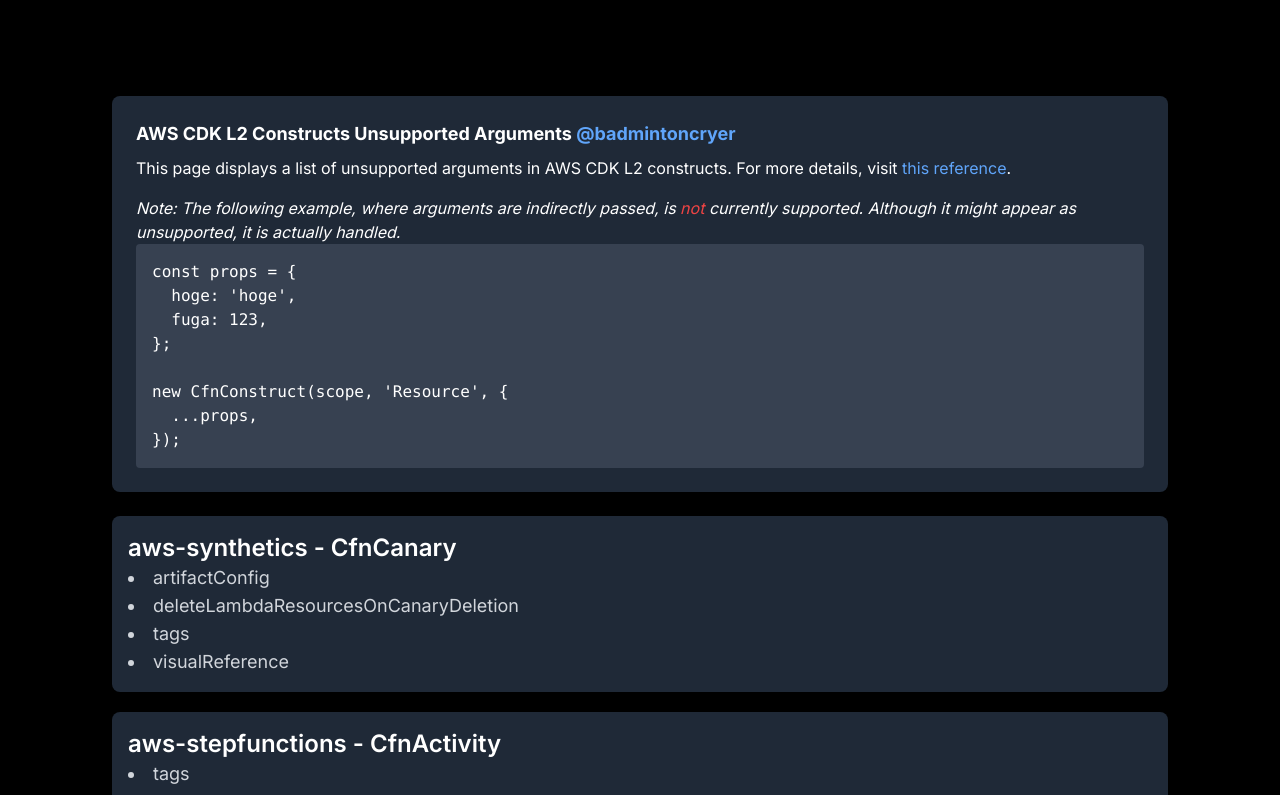
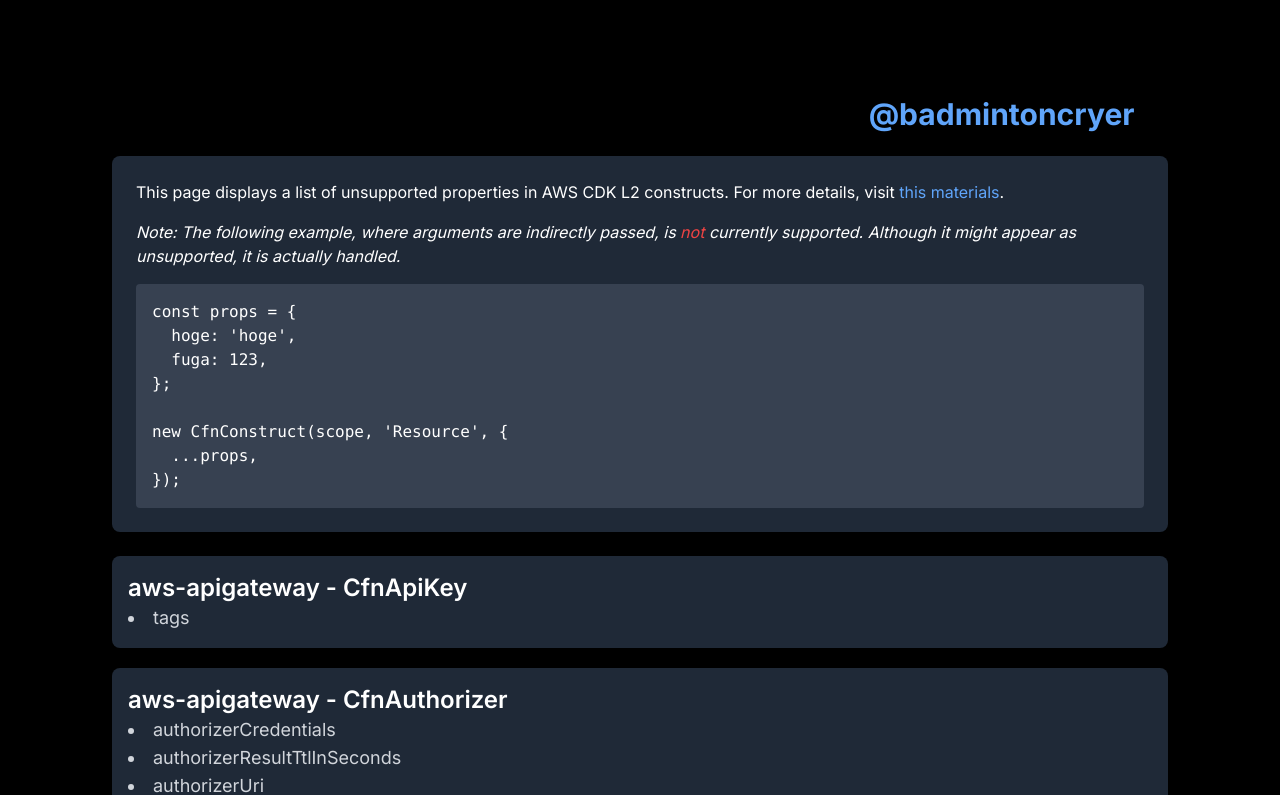
Before and after one commit to badmintoncryer/cdk-unsupported-property-app, a Next.js app in the folder frontend/: page / in a window 1280 px wide. Shown: the top 795 px of the page. Built offline with nearby package versions, Linux system fonts and the light colour scheme.

Commit message:
feat: sort

```diff
--- a/frontend/app/page.tsx
+++ b/frontend/app/page.tsx
@@ -3,10 +3,8 @@
 export default function Home() {
 	return (
 		<main className="flex min-h-screen flex-col items-center justify-between p-24 bg-black">
-			<div className="container mx-auto px-4">
-				<div className="bg-gray-800 text-white p-6 rounded-lg shadow mb-6">
-					<h1 className="text-lg font-bold mb-2">
-						AWS CDK L2 Constructs Unsupported Arguments {""}
+			<h1 className="text-3xl font-bold mb-6">
+				AWS CDK L2 Constructs Unsupported Properties {""}
 				<a
 					href="https://github.com/badmintoncryer"
 					className="text-blue-400 hover:text-blue-600"
@@ -16,8 +14,10 @@
 					@badmintoncryer
 				</a>
 			</h1>
+			<div className="container mx-auto px-4">
+				<div className="bg-gray-800 text-white p-6 rounded-lg shadow mb-6">
 					<p className="mb-4">
-						This page displays a list of unsupported arguments in AWS CDK L2
+						This page displays a list of unsupported properties in AWS CDK L2
 						constructs. For more details, visit{" "}
 						<a
 							href="https://speakerdeck.com/badmintoncryer/cdkkontoribiyutonozui-chu-nobi-woyue-eyou-jian-dan-issuenojian-tukefang"
@@ -25,11 +25,11 @@
 							rel="noopener noreferrer"
 							target="_blank"
 						>
-							this reference
+							this materials
 						</a>
 						.
 					</p>
-					<p className="italic">
+					<p className="italic mb-4">
 						Note: The following example, where arguments are indirectly passed,
 						is <span className="text-red-500">not</span> currently supported.
 						Although it might appear as unsupported, it is actually handled.
@@ -48,7 +48,15 @@
 					</pre>
 				</div>
 
-				{missingProperties.map((item, index) => (
+				{missingProperties
+					.sort((a, b) => {
+						const moduleCompare = a.module.localeCompare(b.module);
+						if (moduleCompare !== 0) {
+							return moduleCompare;
+						}
+						return a.name.localeCompare(b.name);
+					})
+					.map((item, index) => (
 						<div
 							key={index}
 							className="mb-5 p-4 shadow-lg rounded-lg bg-gray-800"
```
Lines whose indentation alone changed are shown as unchanged.
